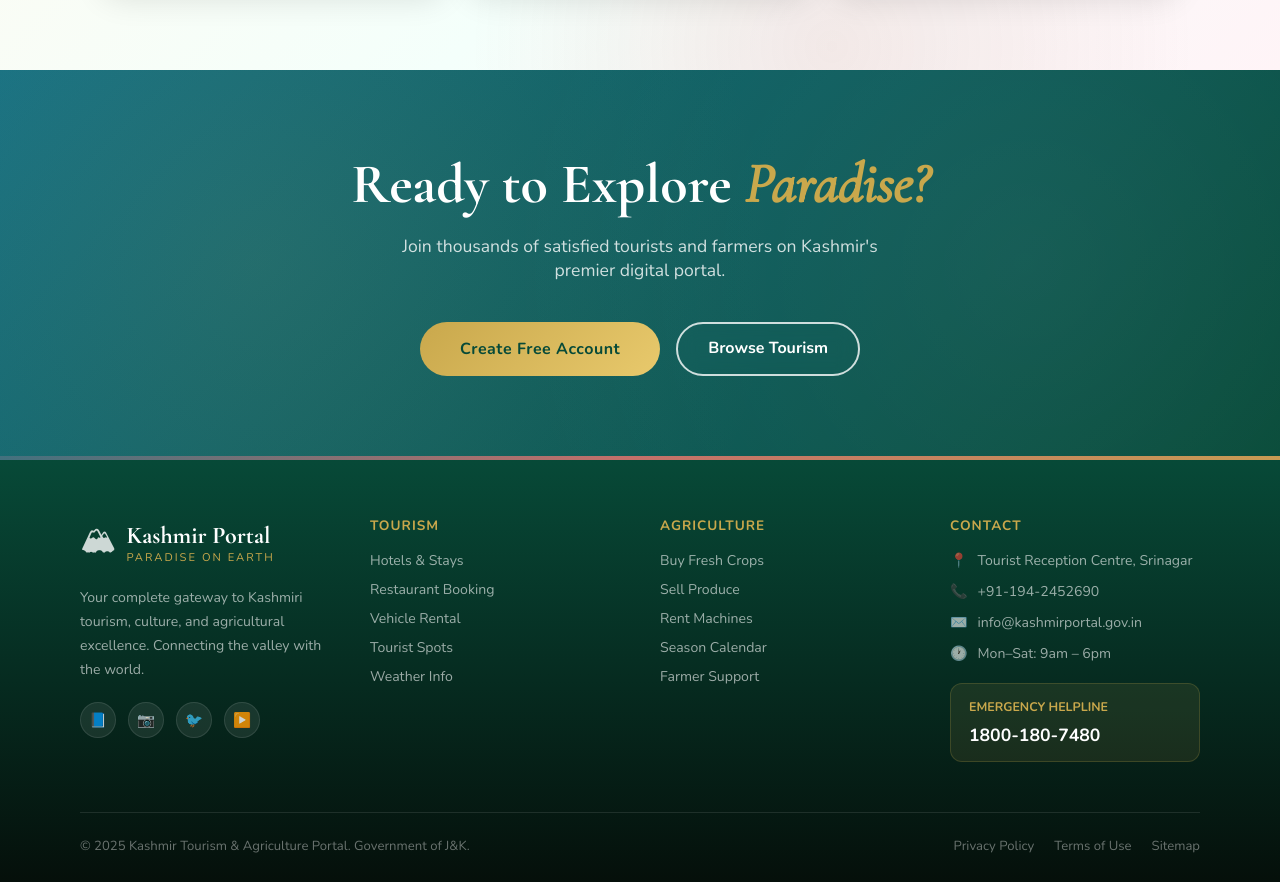
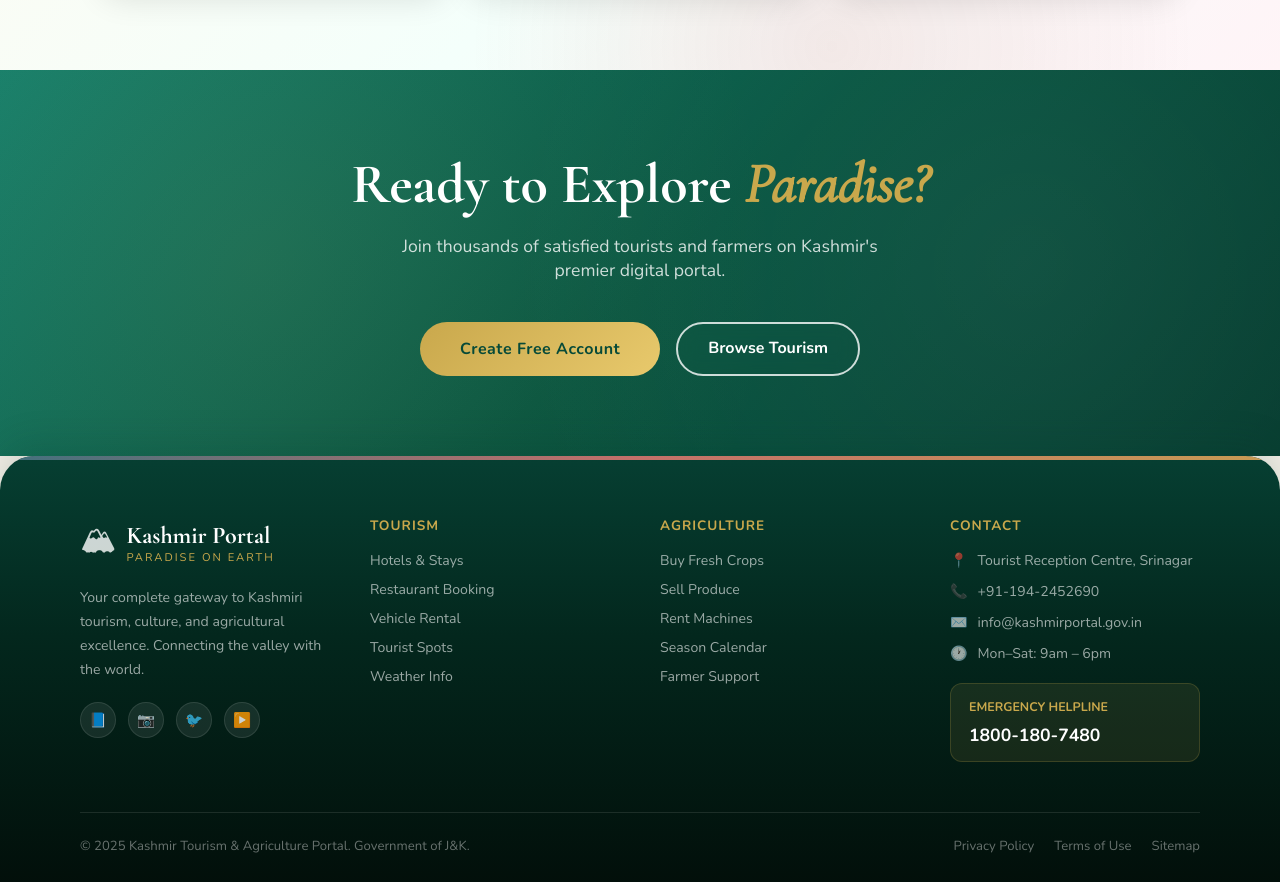
Before and after one commit to younisbhat014-glitch/kashmir-tourism-agriculture-v2, a React (Vite) app in the folder kashmir-app/: page / in a window 1280 px wide. Shown: the part 3294-4176 px from the top of the page. Built offline with nearby package versions, Linux system fonts and the light colour scheme; no server answers.

Commit message:
Polish home greens and footer shape

```diff
--- a/kashmir-app/src/components/layout/Footer.jsx
+++ b/kashmir-app/src/components/layout/Footer.jsx
@@ -22,10 +22,12 @@ export default function Footer() {
 
   return (
     <footer style={{
-      background: 'linear-gradient(180deg, var(--kashmir-deep) 0%, #050f0a 100%)',
+      background: 'linear-gradient(180deg, #063f32 0%, #03271d 42%, #020f0a 100%)',
       color: 'rgba(255,255,255,0.8)',
       paddingTop: 60, paddingBottom: 30,
       position: 'relative', overflow: 'hidden',
+      borderRadius: '34px 34px 0 0',
+      boxShadow: '0 -14px 34px rgba(4, 57, 43, 0.16)',
     }}>
       <div style={{
         position: 'absolute', top: 0, left: 0, right: 0, height: 4,
--- a/kashmir-app/src/pages/Home.jsx
+++ b/kashmir-app/src/pages/Home.jsx
@@ -145,7 +145,7 @@ function FeaturedHotels({ hotels }) {
 function AgricultureHighlight({ crops }) {
   const ref = useInView();
   return (
-    <section ref={ref} className="agri-highlight-section" style={{ padding: '80px 8%', background: 'linear-gradient(135deg, var(--kashmir-deep) 0%, #1a4a30 100%)', position: 'relative', overflow: 'hidden' }}>
+    <section ref={ref} className="agri-highlight-section" style={{ padding: '80px 8%', background: 'linear-gradient(135deg, #053d30 0%, #0b5b42 52%, #1b7047 100%)', position: 'relative', overflow: 'hidden' }}>
       <div style={{ position: 'absolute', top: -100, right: -100, width: 400, height: 400, background: 'rgba(201,168,76,0.05)', borderRadius: '50%' }}/>
       <div style={{ maxWidth: 1200, margin: '0 auto', position: 'relative', zIndex: 1 }}>
         <div className="agri-highlight-grid" style={{ display: 'grid', gridTemplateColumns: '1fr 1fr', gap: 60, alignItems: 'center' }}>
@@ -233,7 +233,7 @@ function CTASection() {
   return (
     <section style={{
       padding: '80px 8%', textAlign: 'center',
-      background: 'linear-gradient(135deg, var(--kashmir-teal), var(--kashmir-deep))',
+      background: 'linear-gradient(135deg, #147f6c 0%, #075541 52%, #043b2e 100%)',
       position: 'relative', overflow: 'hidden',
     }}>
       <div style={{ position: 'absolute', inset: 0, backgroundImage: 'radial-gradient(circle at 20% 50%, rgba(201,168,76,0.1) 0%, transparent 50%), radial-gradient(circle at 80% 50%, rgba(255,255,255,0.05) 0%, transparent 50%)' }}/>
```
